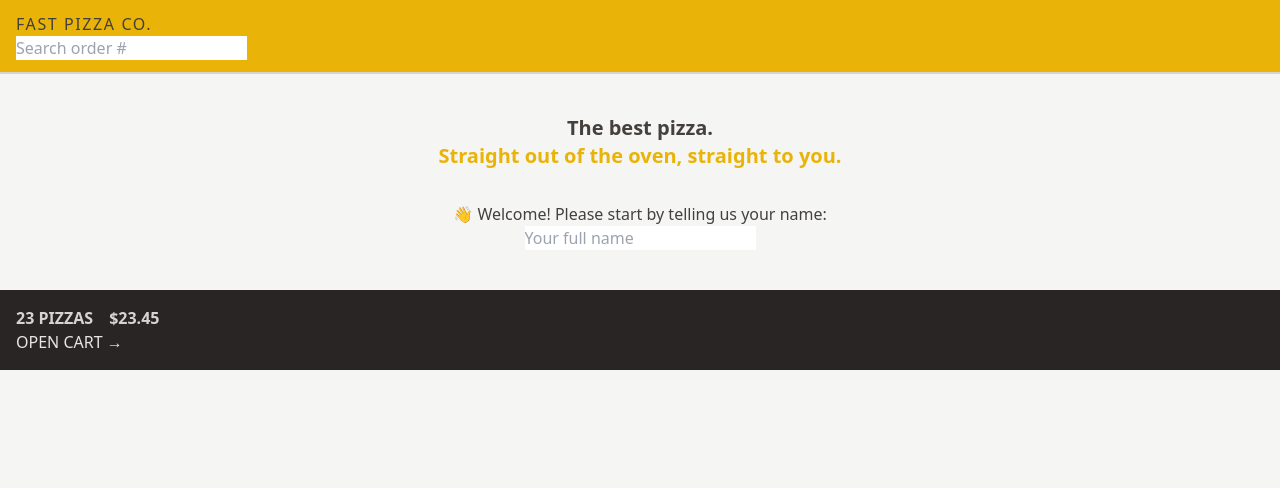
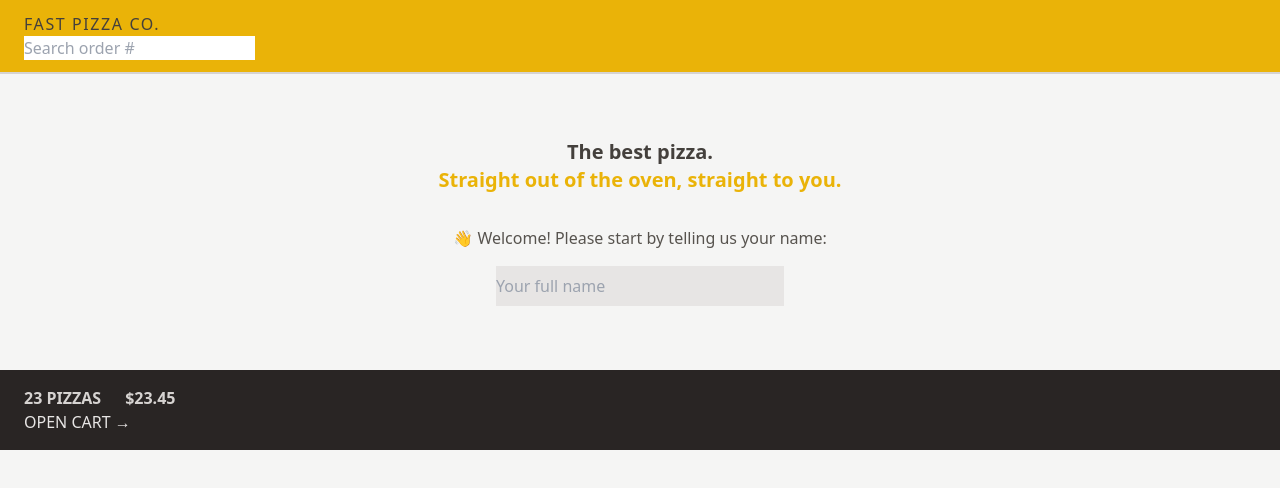
Before and after one commit to FatPat117/Pizza-Co, a React (Vite) app: page / in a window 1280 px wide. Shown: the top 488 px of the page. Built offline with nearby package versions, Linux system fonts and the light colour scheme.

Commit message:
Responsive in Tailwind

```diff
--- a/src/features/cart/CartOverview.jsx
+++ b/src/features/cart/CartOverview.jsx
@@ -2,8 +2,8 @@
 
 function CartOverview() {
   return (
-    <div className="bg-stone-800 p-4 uppercase text-stone-200">
-      <p className="space-x-4 font-semibold text-stone-300">
+    <div className="bg-stone-800 px-4 py-4 text-sm uppercase text-stone-200 sm:px-6 md:text-base">
+      <p className="space-x-4 font-semibold text-stone-300 sm:space-x-6">
         <span>23 pizzas</span>
         <span>$23.45</span>
       </p>
--- a/src/features/users/CreateUser.jsx
+++ b/src/features/users/CreateUser.jsx
@@ -9,9 +9,12 @@
 
   return (
     <form onSubmit={handleSubmit}>
-      <p>👋 Welcome! Please start by telling us your name:</p>
+      <p className="mb-4 text-sm text-stone-600 md:text-base">
+        👋 Welcome! Please start by telling us your name:
+      </p>
 
       <input
+        className="h-10 w-72 bg-stone-200"
         type="text"
         placeholder="Your full name"
         value={username}
--- a/src/ui/Header.jsx
+++ b/src/ui/Header.jsx
@@ -4,7 +4,7 @@
 
 function Header() {
   return (
-    <header className="border-b-2 border-stone-300 bg-yellow-500 px-4 py-3 uppercase">
+    <header className="border-b-2 border-stone-300 bg-yellow-500 px-4 py-3 uppercase sm:px-6">
       <Link to="/" className="tracking-widest">
         Fast Pizza Co.
       </Link>
--- a/src/ui/Home.jsx
+++ b/src/ui/Home.jsx
@@ -2,7 +2,7 @@
 
 function Home() {
   return (
-    <div className="my-10 text-center">
+    <div className="my-10 text-center sm:my-16">
       <h1 className="mb-8 text-xl font-semibold">
         The best pizza.
         <br />
```
